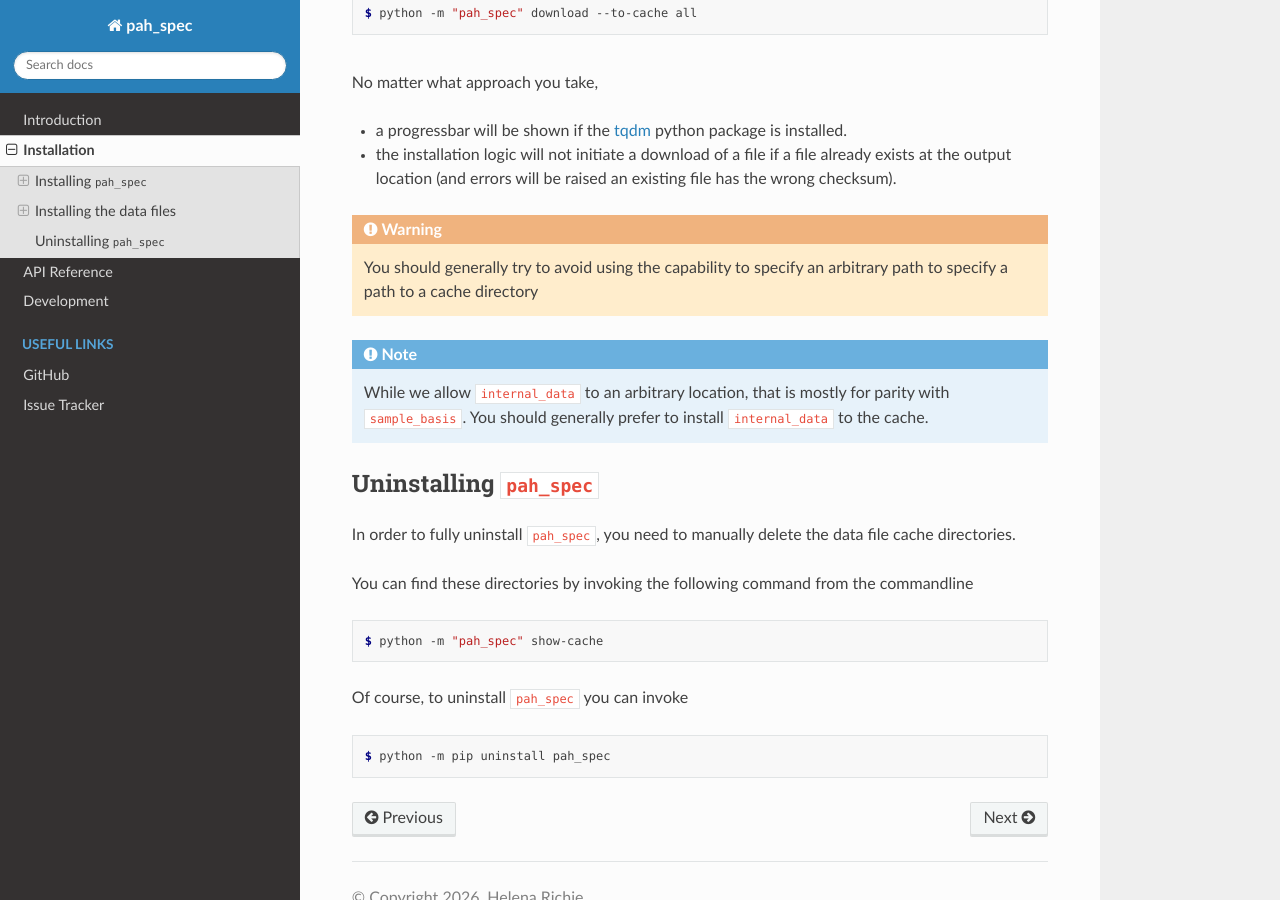
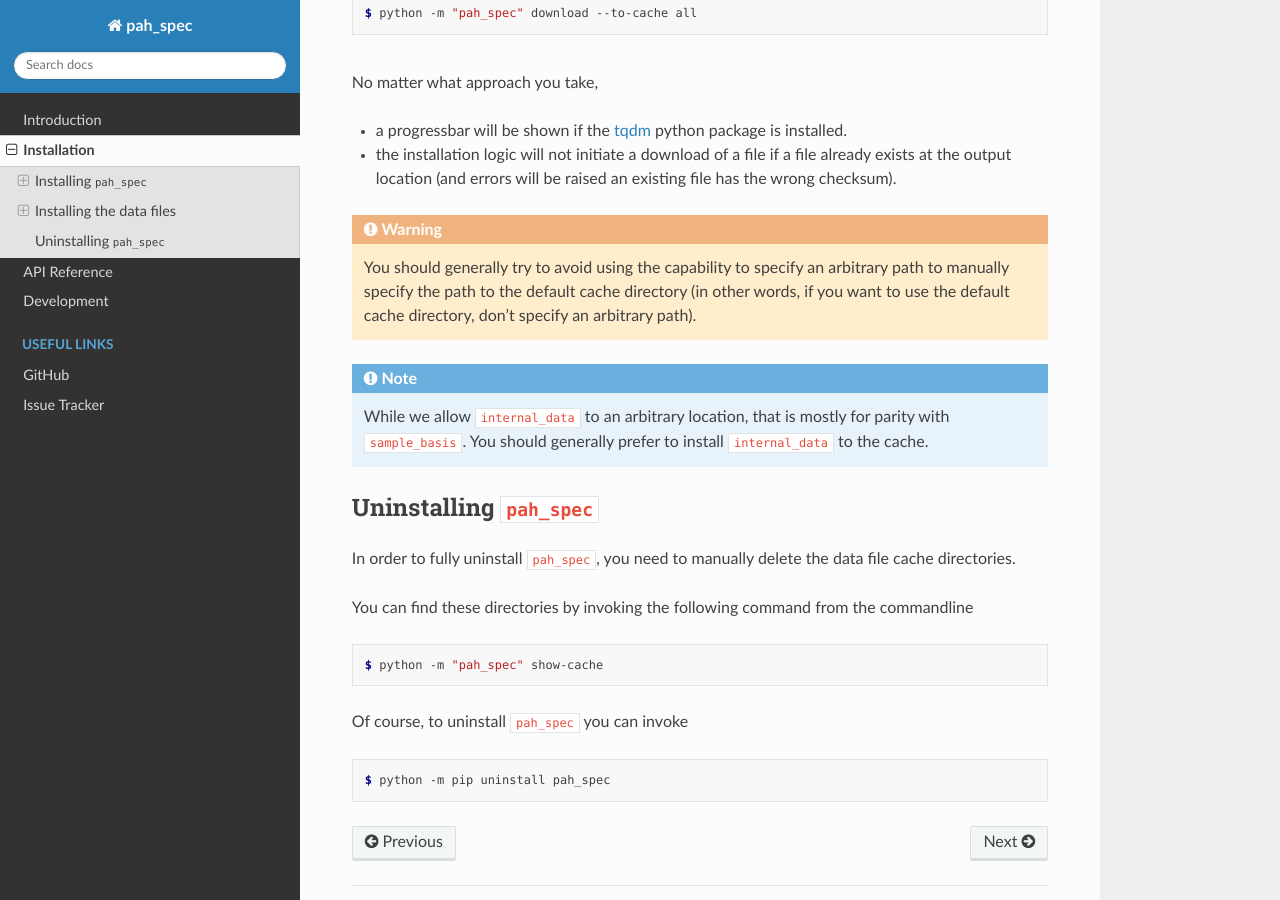
Before and after one commit to helenarichie/pah_spec, a Sphinx documentation site: the page built from docs/sphinx/install.md, in a window 1280 px wide and 900 px high, scrolled down 1982 px. Built offline with Sphinx 7.4.7 and the Read the Docs theme 3.1.0, drawn with Linux system fonts in a browser that asks for light colours.

Commit message:
make 2 minor tweaks to the docs

```diff
--- a/docs/sphinx/install.md
+++ b/docs/sphinx/install.md
@@ -103,7 +103,7 @@
 - the installation logic will not initiate a download of a file if a file already exists at the output location (and errors will be raised an existing file has the wrong checksum).
 
 :::{warning}
-You should generally try to avoid using the capability to specify an arbitrary path to specify a path to a cache directory
+You should generally try to avoid using the capability to specify an arbitrary path to manually specify the path to the default cache directory (in other words, if you want to use the default cache directory, don't specify an arbitrary path).
 :::
 
 :::{note}
```
Also changed, not shown: other parts of docs/sphinx/install.md (+1 -1 lines).
